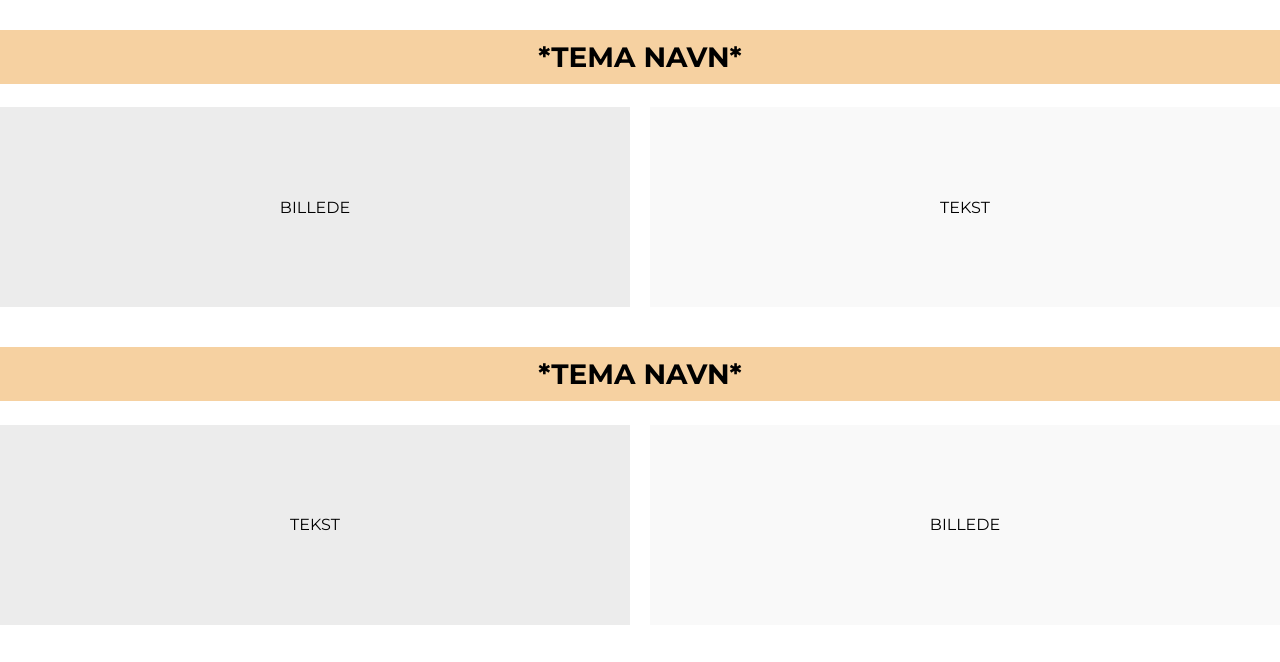
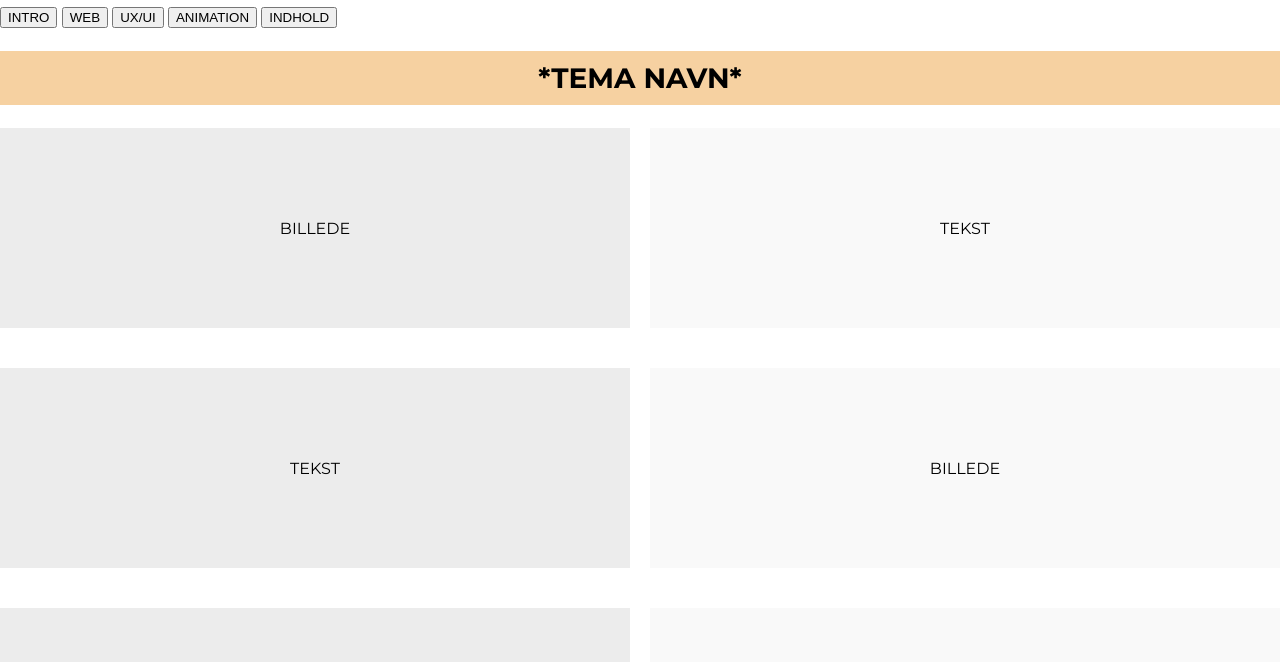
Before and after one commit to anjadavi/Eksamenssite, a plain HTML site: page potfolio.html in a window 1280 px wide. Shown: the part 105-767 px from the top of the page. Drawn offline with Linux system fonts and the light colour scheme.

Commit message:
opretter temaer sektion og knapper

```diff
--- a/potfolio.html
+++ b/potfolio.html
@@ -35,7 +35,17 @@
           </div>
         </header>
 
+
     <main>
+        <div class="button-container">
+            <button class="button">INTRO</button>
+            <button class="button">WEB</button>
+            <button class="button">UX/UI</button>
+            <button class="button">ANIMATION</button>
+            <button class="button">INDHOLD</button>
+        </div>
+
+         <section class="tema_sektion">
         <section class="tema">
             <h2>*TEMA NAVN*</h2>
             <div class="content-grid">
@@ -44,20 +54,21 @@
             </div>
         </section>
         <section class="tema">
-            <h2>*TEMA NAVN*</h2>
             <div class="content-grid">
                 <div class="billede">TEKST</div>
                 <div class="tekst">BILLEDE</div>
             </div>
         </section>
         <section class="tema">
-            <h2>*TEMA NAVN*</h2>
             <div class="content-grid">
                 <div class="billede">BILLEDE</div>
                 <div class="tekst">TEKST</div>
             </div>
         </section>
+    </section>
+
     </main>
+
 
     <footer>
         <div class="contact-container">
```
